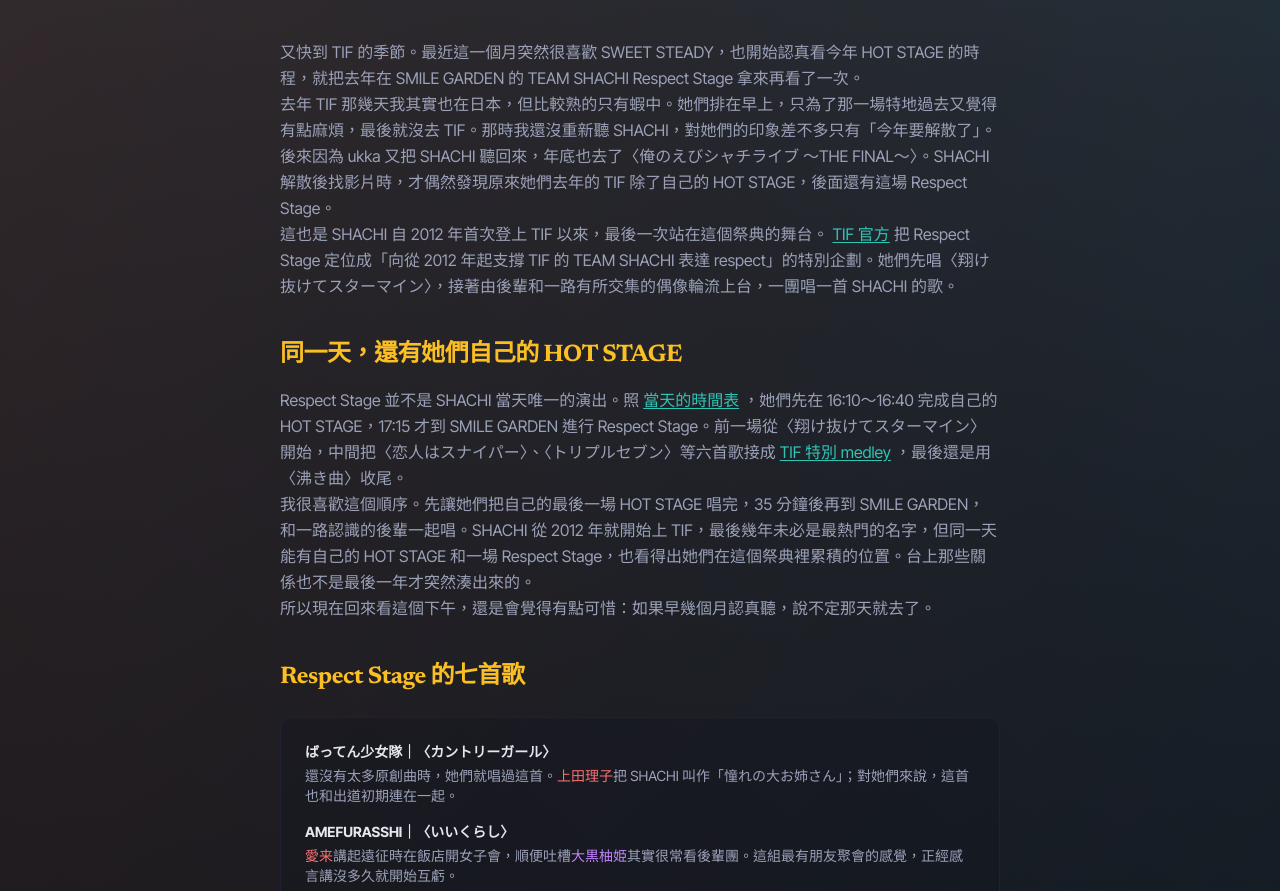
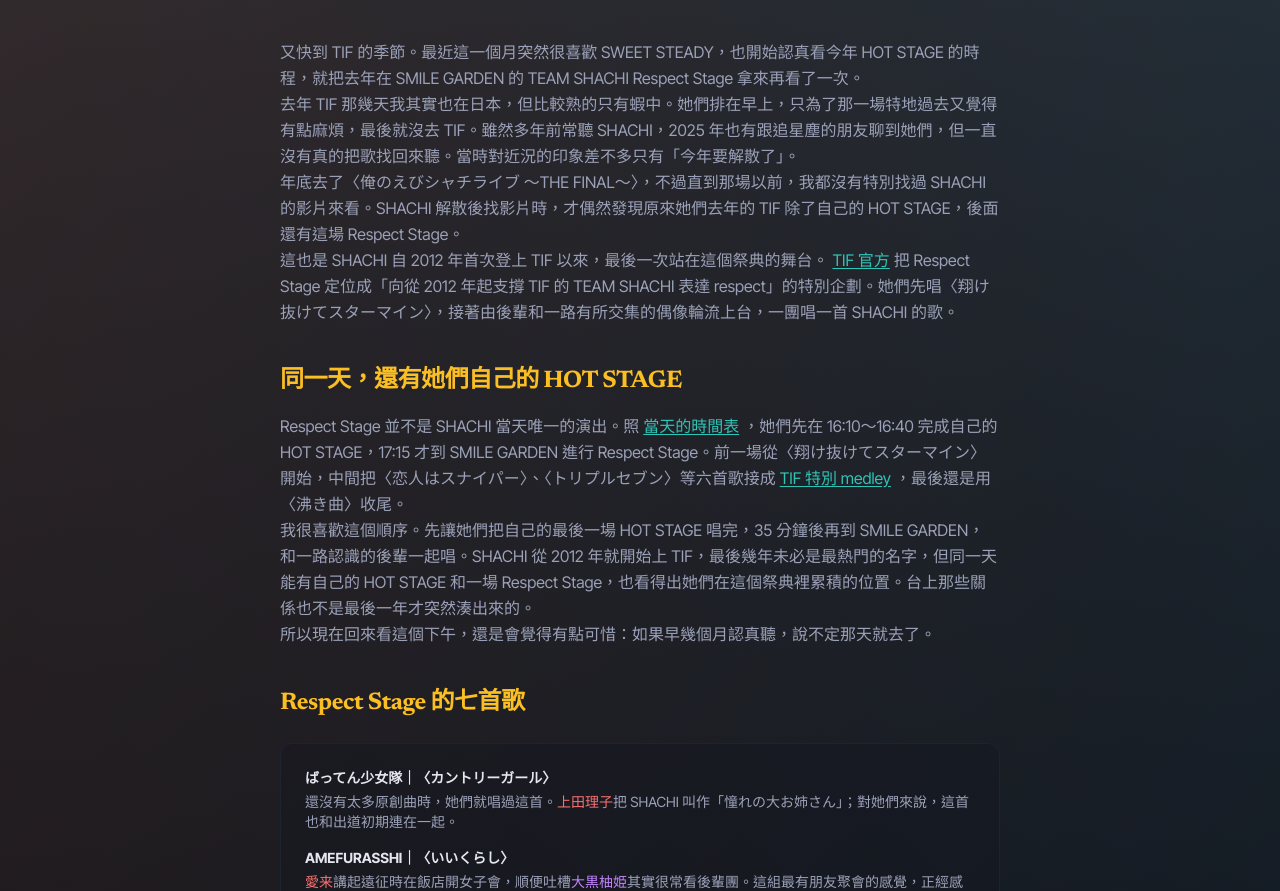
Before and after one commit to HanaYukii/hanayukii-site, a Next.js app: page /blog/tif-2025-shachi-respect-stage in a window 1280 px wide. Shown: the part 816-1707 px from the top of the page. Built offline with nearby package versions, Linux system fonts and the light colour scheme.

Commit message:
content: clarify pre-final SHACHI context

```diff
--- a/src/app/blog/tif-2025-shachi-respect-stage/page.tsx
+++ b/src/app/blog/tif-2025-shachi-respect-stage/page.tsx
@@ -125,11 +125,12 @@
           </p>
           <p>
             去年 TIF 那幾天我其實也在日本，但比較熟的只有蝦中。她們排在早上，只為了那一場特地過去又覺得有點麻煩，最後就沒去
-            TIF。那時我還沒重新聽 SHACHI，對她們的印象差不多只有「今年要解散了」。
+            TIF。雖然多年前常聽 SHACHI，2025
+            年也有跟追星塵的朋友聊到她們，但一直沒有真的把歌找回來聽。當時對近況的印象差不多只有「今年要解散了」。
           </p>
           <p>
-            後來因為 ukka 又把 SHACHI 聽回來，年底也去了〈俺のえびシャチライブ
-            ～THE FINAL～〉。SHACHI 解散後找影片時，才偶然發現原來她們去年的 TIF
+            年底去了〈俺のえびシャチライブ ～THE FINAL～〉，不過直到那場以前，我都沒有特別找過
+            SHACHI 的影片來看。SHACHI 解散後找影片時，才偶然發現原來她們去年的 TIF
             除了自己的 HOT STAGE，後面還有這場 Respect Stage。
           </p>
           <p>
```
